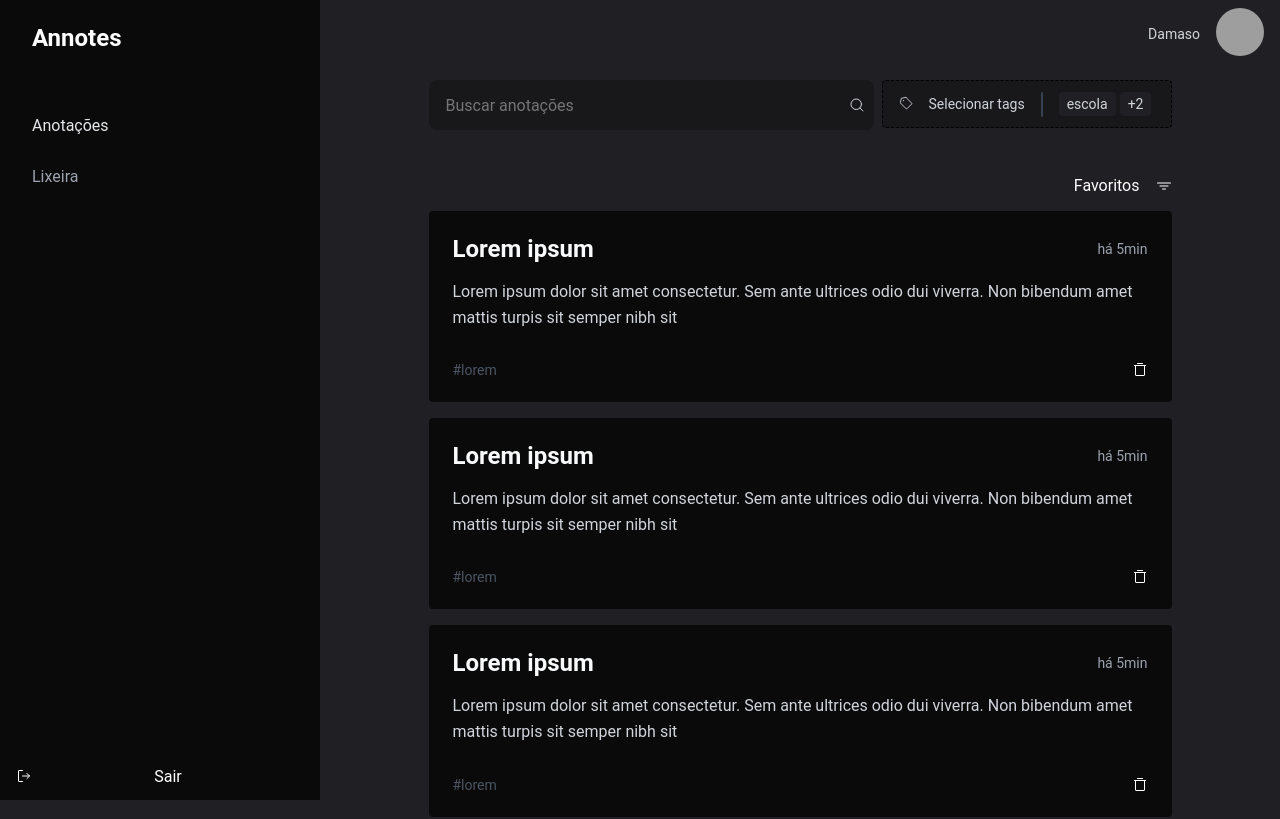
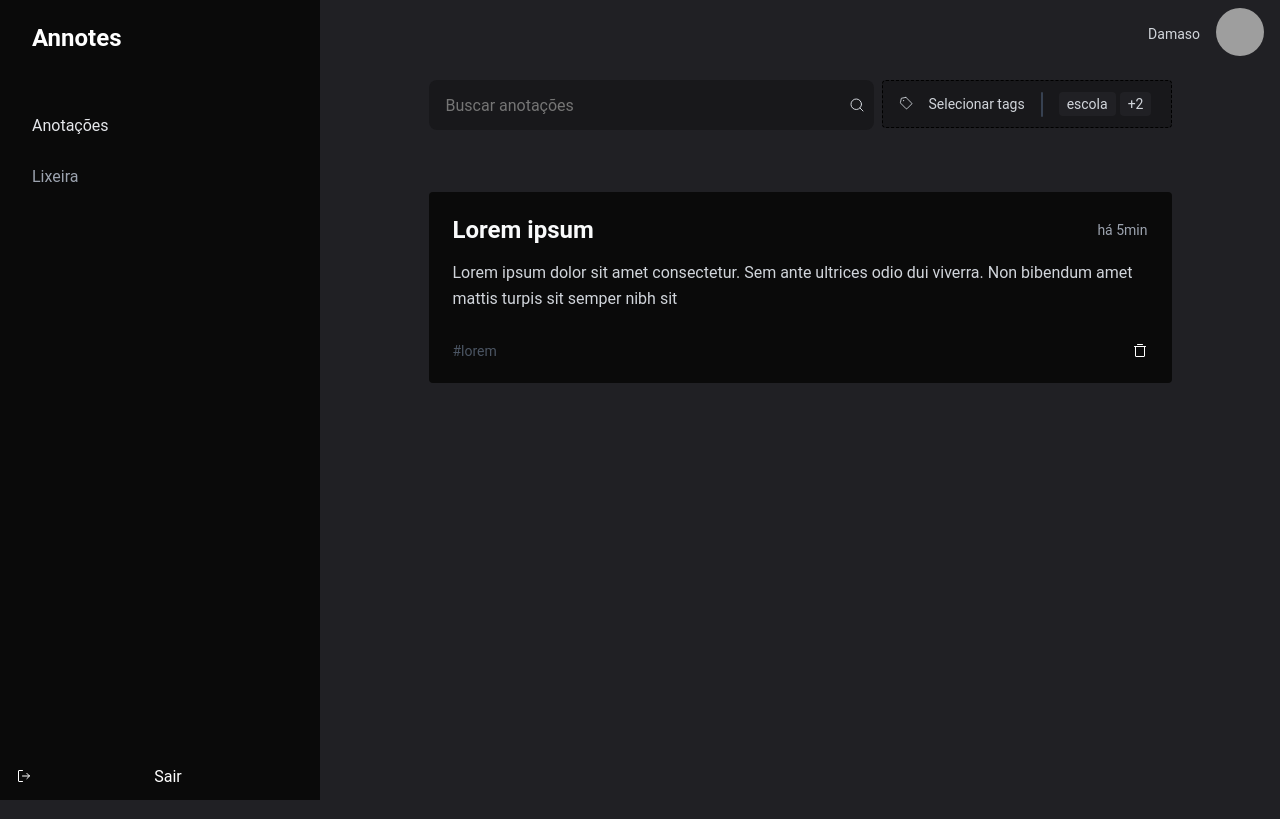
Before and after one commit to DamasoMagno/Annotes, a React (Vite) app: page / in a window 1280 px wide. Shown: the top 819 px of the page. Built offline with nearby package versions, Linux system fonts and the light colour scheme; grey boxes are pictures that could not be loaded.

Commit message:
refactor: Trash page finished

```diff
--- a/src/components/Annotation/index.tsx
+++ b/src/components/Annotation/index.tsx
@@ -1,14 +1,18 @@
+import { ComponentProps, ForwardRefExoticComponent } from 'react'
 import { ArrowCounterClockwise, TrashSimple } from 'phosphor-react'
+import { LinkProps } from 'react-router-dom'
 
-import { AnnotationContainer } from './styles'
+import { Container, Content } from './styles'
 
-interface AnnotationProps {
+interface AnnotationProps
+  extends ComponentProps<ForwardRefExoticComponent<LinkProps>> {
   type?: 'default' | 'trashed'
 }
 
-export function Annotation({ type = 'default' }: AnnotationProps) {
+export function Annotation({ type = 'default', ...props }: AnnotationProps) {
   return (
-    <AnnotationContainer>
+    <Container>
+      <Content {...props}>
         <header>
           <strong>Lorem ipsum</strong>
 
@@ -19,6 +23,7 @@ export function Annotation({ type = 'default' }: AnnotationProps) {
           Lorem ipsum dolor sit amet consectetur. Sem ante ultrices odio dui
           viverra. Non bibendum amet mattis turpis sit semper nibh sit
         </p>
+      </Content>
 
       <footer>
         {type === 'trashed' ? (
@@ -40,6 +45,6 @@ export function Annotation({ type = 'default' }: AnnotationProps) {
           </>
         )}
       </footer>
-    </AnnotationContainer>
+    </Container>
   )
 }
--- a/src/components/Annotation/styles.ts
+++ b/src/components/Annotation/styles.ts
@@ -1,33 +1,10 @@
+import { Link } from 'react-router-dom'
 import { styled } from 'styled-components'
 
-export const AnnotationContainer = styled.div`
+export const Container = styled.div`
   background-color: ${(props) => props.theme.colors['--neutral-950']};
   border-radius: 4px;
   padding: 1.5rem;
-
-  header {
-    display: flex;
-    justify-content: space-between;
-    align-items: center;
-
-    strong {
-      color: ${(props) => props.theme.colors['--gray-50']};
-      font-weight: bold;
-      font-size: 1.5rem;
-    }
-
-    span {
-      color: ${(props) => props.theme.colors['--gray-400']};
-      font-size: 0.875rem;
-    }
-  }
-
-  p {
-    color: ${(props) => props.theme.colors['--gray-300']};
-    line-height: 1.6;
-    font-size: 1rem;
-    margin: 1rem 0 2rem;
-  }
 
   footer {
     display: flex;
@@ -62,3 +39,31 @@ export const AnnotationContainer = styled.div`
     }
   }
 `
+
+export const Content = styled(Link)`
+  text-decoration: none;
+
+  header {
+    display: flex;
+    justify-content: space-between;
+    align-items: center;
+
+    strong {
+      color: ${(props) => props.theme.colors['--gray-50']};
+      font-weight: bold;
+      font-size: 1.5rem;
+    }
+
+    span {
+      color: ${(props) => props.theme.colors['--gray-400']};
+      font-size: 0.875rem;
+    }
+  }
+
+  p {
+    color: ${(props) => props.theme.colors['--gray-300']};
+    line-height: 1.6;
+    font-size: 1rem;
+    margin: 1rem 0 2rem;
+  }
+`
--- a/src/components/Sidebar/index.tsx
+++ b/src/components/Sidebar/index.tsx
@@ -1,9 +1,10 @@
-import { NavLink } from 'react-router-dom'
+import { NavLink, useLocation } from 'react-router-dom'
 import { SignOut, X } from 'phosphor-react'
 
 import { Button } from '../Button'
 
 import { SidebarContainer } from './styles'
+import { useEffect } from 'react'
 
 interface SidebarProps {
   sidebarIsOpen: boolean
@@ -11,8 +12,14 @@ interface SidebarProps {
 }
 
 export function Sidebar({ sidebarIsOpen, onCloseSidebar }: SidebarProps) {
+  const { pathname } = useLocation()
+
+  useEffect(() => {
+    onCloseSidebar()
+  }, [pathname])
+
   return (
-    <SidebarContainer isOpen={sidebarIsOpen}>
+    <SidebarContainer open={sidebarIsOpen}>
       <header>
         <h1>Annotes</h1>
         <button onClick={onCloseSidebar}>
--- a/src/components/Sidebar/styles.ts
+++ b/src/components/Sidebar/styles.ts
@@ -1,11 +1,11 @@
 import styled from 'styled-components'
 
 interface SidebarProps {
-  isOpen: boolean
+  open: boolean
 }
 
 export const SidebarContainer = styled.aside<SidebarProps>`
-  display: ${(props) => (props.isOpen ? 'flex' : 'none')};
+  display: ${(props) => (props.open ? 'flex' : 'none')};
   flex-direction: column;
 
   color: ${(props) => props.theme.colors['--white']};
@@ -18,7 +18,7 @@ export const SidebarContainer = styled.aside<SidebarProps>`
 
   @media (min-width: 1024px) {
     display: flex;
-    width: 320px;
+    max-width: 320px;
   }
 
   header {
--- a/src/pages/Annotations/index.tsx
+++ b/src/pages/Annotations/index.tsx
@@ -1,4 +1,4 @@
-import { FunnelSimple, MagnifyingGlass } from 'phosphor-react'
+import { MagnifyingGlass } from 'phosphor-react'
 
 import { Annotation } from '../../components/Annotation'
 import { Input } from '../../components/Input'
@@ -25,18 +25,8 @@ export function Annotations() {
       </div>
 
       <AnnotationsList>
-        <div className="select">
-          <span>Favoritos</span>
-          <FunnelSimple />
-        </div>
-
         <div className="annotations">
-          <Annotation />
-          <Annotation />
-          <Annotation />
-          <Annotation />
-          <Annotation />
-          <Annotation />
+          <Annotation to="/" />
         </div>
       </AnnotationsList>
     </Container>
--- a/src/pages/Trash/index.tsx
+++ b/src/pages/Trash/index.tsx
@@ -2,14 +2,14 @@ import { TrashSimple } from 'phosphor-react'
 
 import { Annotation } from '../../components/Annotation'
 
-import { Annotations, TrashAlert, Container } from './styles'
+import { AnnotationList, TrashAlert, Container } from './styles'
 
 export function Trash() {
   return (
     <Container>
       <TrashAlert>
-        <div>
-          <div className="icon">
+        <div className="message">
+          <div>
             <TrashSimple />
           </div>
           Suas anotações serão removidas em até 7 dias
@@ -18,9 +18,9 @@ export function Trash() {
         <button>excluir anotações</button>
       </TrashAlert>
 
-      <Annotations>
-        <Annotation type="trashed" />
-      </Annotations>
+      <AnnotationList>
+        <Annotation type="trashed" to="/" />
+      </AnnotationList>
     </Container>
   )
 }
--- a/src/pages/Trash/styles.ts
+++ b/src/pages/Trash/styles.ts
@@ -19,24 +19,18 @@ export const TrashAlert = styled.div`
 
   display: flex;
   align-items: center;
-  flex-direction: column;
   justify-content: space-between;
   gap: 1rem;
 
-  @media (min-width: 728px) {
-    flex-direction: row;
-    width: 100%;
-  }
-
-  div {
+  .message {
     display: flex;
     align-items: center;
     gap: 0.5rem;
 
-    .icon {
+    svg {
       border-radius: 0.375rem;
       background: rgba(32, 32, 36, 0.5);
-      font-size: 1rem;
+      font-size: 1.5rem;
       padding: 0.25rem;
 
       display: flex;
@@ -49,7 +43,6 @@ export const TrashAlert = styled.div`
     background-color: transparent;
     border-radius: 8px;
     border: 0;
-    width: 100%;
     color: ${(props) => props.theme.colors['--gray-300']};
     cursor: pointer;
     background-color: #202024;
@@ -58,14 +51,18 @@ export const TrashAlert = styled.div`
     display: flex;
     align-items: center;
     justify-content: center;
+  }
 
-    @media (min-width: 728px) {
-      width: auto;
+  @media (max-width: 568px) {
+    flex-direction: column;
+
+    button {
+      width: 100%;
     }
   }
 `
 
-export const Annotations = styled.div`
+export const AnnotationList = styled.div`
   margin-top: 2rem;
 
   display: flex;
--- a/src/styles/Global.ts
+++ b/src/styles/Global.ts
@@ -21,6 +21,8 @@ export const GlobalStyles = createGlobalStyle`
   }
 
   html {
+    transition: font-size .25s;
+
     @media screen and (max-width: 728px) {
       font-size: .875rem;
     }
```
Also changed, not shown: 1 other file (tests, documents, lock files or other folders). Lines whose indentation alone changed are shown as unchanged.
